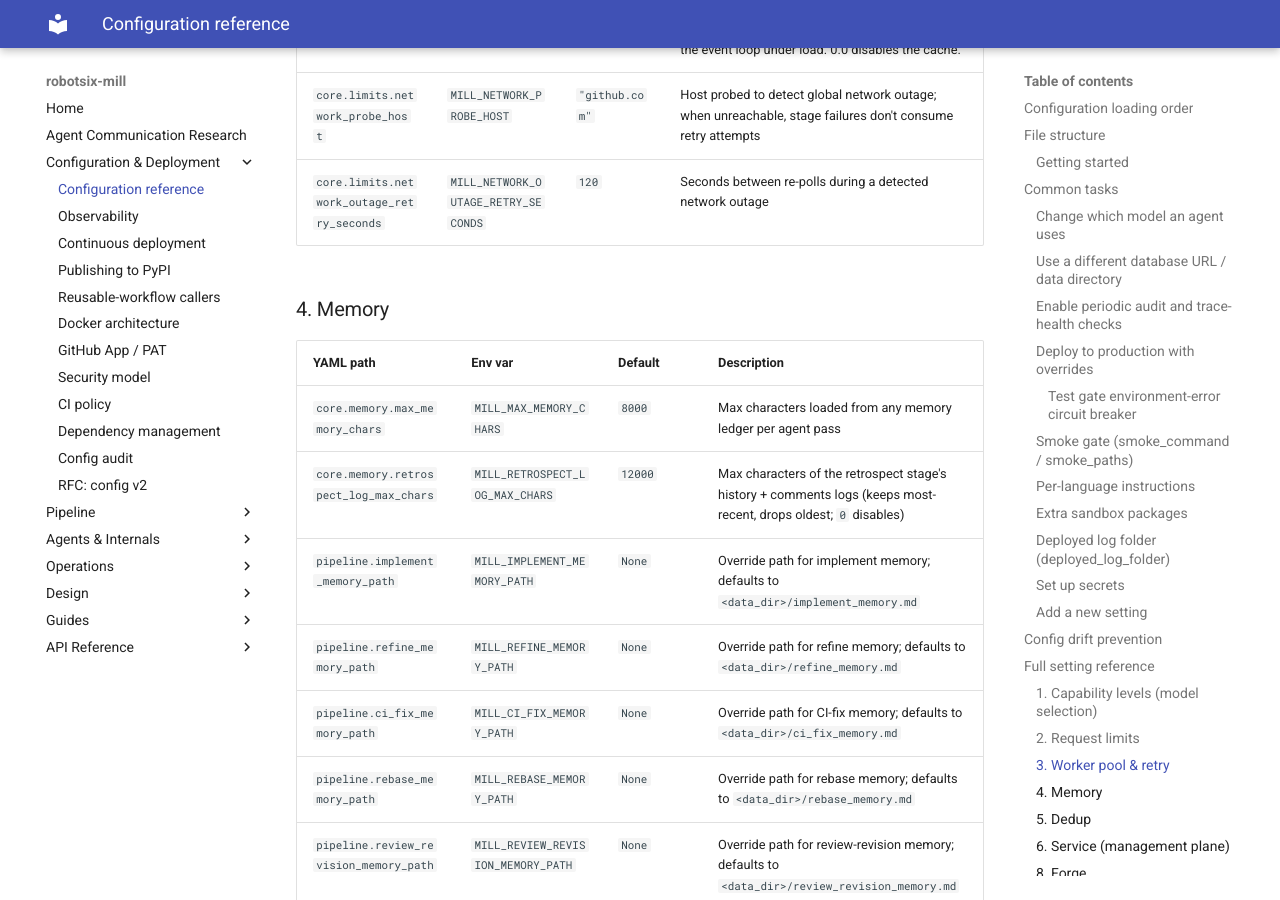
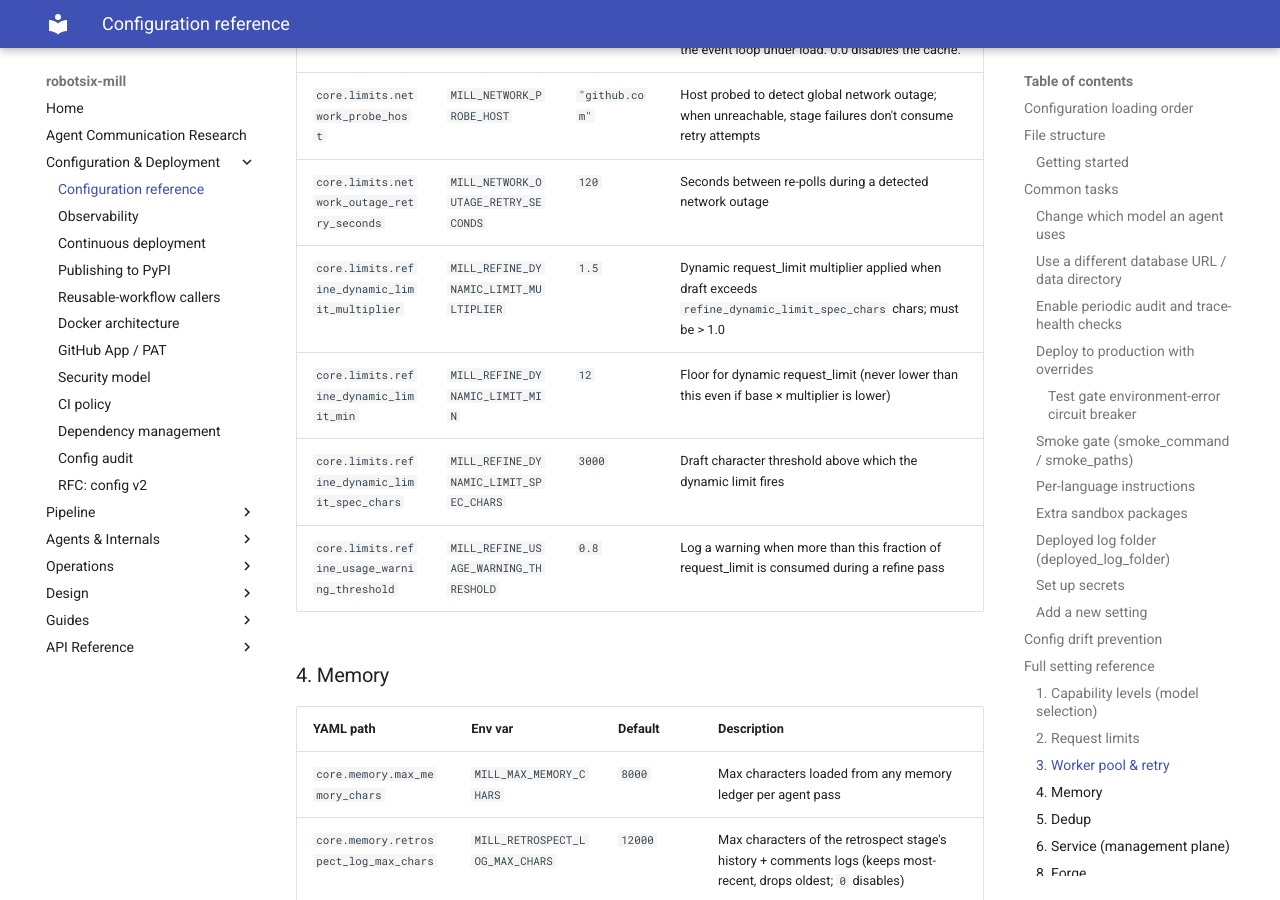
Before and after one commit to damien-robotsix/robotsix-mill, an MkDocs documentation site: the page built from docs/configuration.md, in a window 1280 px wide and 900 px high, scrolled down 12210 px. Built offline with MkDocs 1.6.1 and Material for MkDocs 9.7.7, drawn with Linux system fonts in a browser that asks for light colours.

Commit message:
mill: config drift: refine_dynamic_limit_* fields missing from docs/configuration.md (20260702T111650Z-config-drift-refine-dynamic-limit-fields-462b) (#2165)
Co-authored-by: robotsix-mill <mill@robotsix.local>

```diff
--- a/docs/configuration.md
+++ b/docs/configuration.md
@@ -423,6 +423,10 @@ the `claude` CLI in the container). These knobs govern that path:
 | `core.board_list_cache_ttl_seconds` | `MILL_BOARD_LIST_CACHE_TTL_SECONDS` | `3.0` | Short-TTL cache for board-poll GET /tickets endpoint (seconds). Repeated polls within this window return a cached snapshot to avoid stalling the event loop under load. 0.0 disables the cache. |
 | `core.limits.network_probe_host` | `MILL_NETWORK_PROBE_HOST` | `"github.com"` | Host probed to detect global network outage; when unreachable, stage failures don't consume retry attempts |
 | `core.limits.network_outage_retry_seconds` | `MILL_NETWORK_OUTAGE_RETRY_SECONDS` | `120` | Seconds between re-polls during a detected network outage |
+| `core.limits.refine_dynamic_limit_multiplier` | `MILL_REFINE_DYNAMIC_LIMIT_MULTIPLIER` | `1.5` | Dynamic request_limit multiplier applied when draft exceeds `refine_dynamic_limit_spec_chars` chars; must be > 1.0 |
+| `core.limits.refine_dynamic_limit_min` | `MILL_REFINE_DYNAMIC_LIMIT_MIN` | `12` | Floor for dynamic request_limit (never lower than this even if base × multiplier is lower) |
+| `core.limits.refine_dynamic_limit_spec_chars` | `MILL_REFINE_DYNAMIC_LIMIT_SPEC_CHARS` | `3000` | Draft character threshold above which the dynamic limit fires |
+| `core.limits.refine_usage_warning_threshold` | `MILL_REFINE_USAGE_WARNING_THRESHOLD` | `0.8` | Log a warning when more than this fraction of request_limit is consumed during a refine pass |
 
 ### 4. Memory
 
```
Also changed, not shown: CHANGELOG.md (+1 -0 lines).
